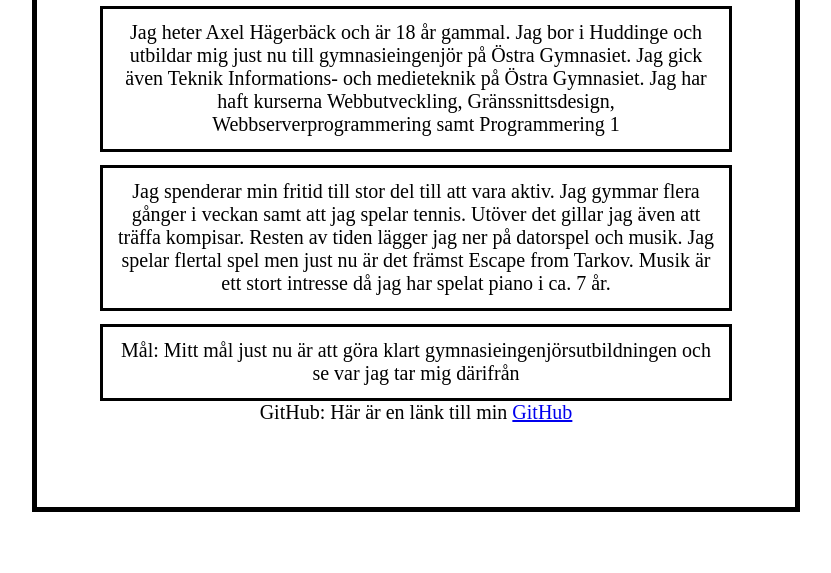
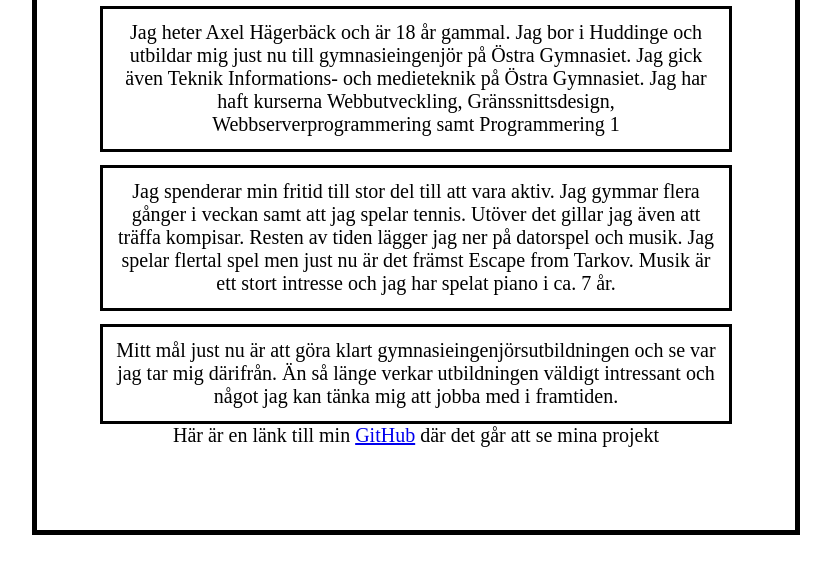
Before and after one commit to axelhagerback/introduction, a plain HTML site: page index.html in a window 1280 px wide. Shown: the part 171-744 px from the top of the page, without its empty margins (224-1055 px from the left). Drawn offline with Linux system fonts and the light colour scheme.

Commit message:
Nu skrev jag klart det sista och ändrade små saker

```diff
--- a/index.html
+++ b/index.html
@@ -23,15 +23,17 @@
                 Jag spenderar min fritid till stor del till att vara aktiv. Jag gymmar flera gånger i
                 veckan samt att jag spelar tennis. Utöver det gillar jag även att träffa kompisar. Resten
                 av tiden lägger jag ner på datorspel och musik. Jag spelar flertal spel men just nu är det
-                främst Escape from Tarkov. Musik är ett stort intresse då jag har spelat piano i ca. 7 år.
+                främst Escape from Tarkov. Musik är ett stort intresse och jag har spelat piano i ca. 7 år.
             </div>
 
             <div class="info">
-            Mål: Mitt mål just nu är att göra klart gymnasieingenjörsutbildningen och se
-            var jag tar mig därifrån
+                Mitt mål just nu är att göra klart gymnasieingenjörsutbildningen och se
+                var jag tar mig därifrån. Än så länge verkar utbildningen väldigt intressant
+                och något jag kan tänka mig att jobba med i framtiden.
             </div>
 
-            GitHub: Här är en länk till min <a href="https://github.com/axelhagerback">GitHub</a>
+            Här är en länk till min <a href="https://github.com/axelhagerback">GitHub</a> där det
+            går att se mina projekt
         </p>
     </div>
 </body>
```
